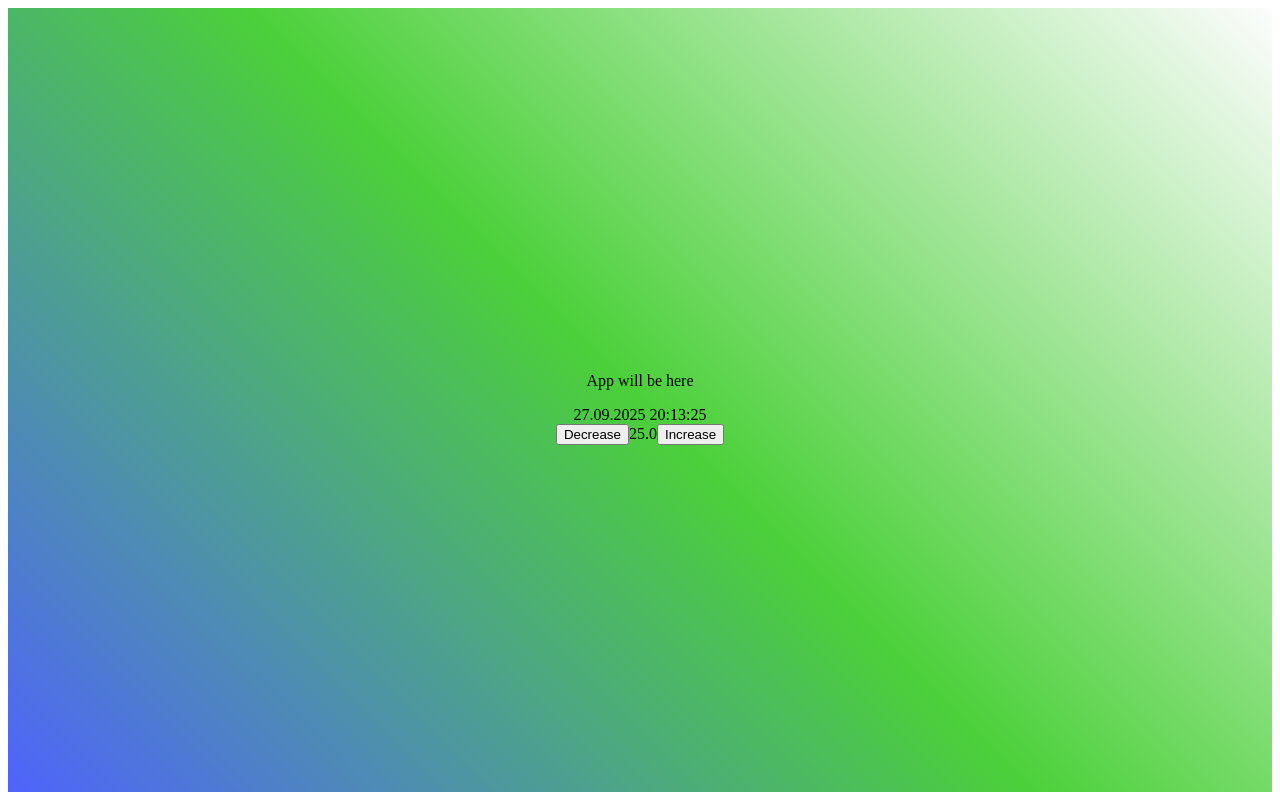
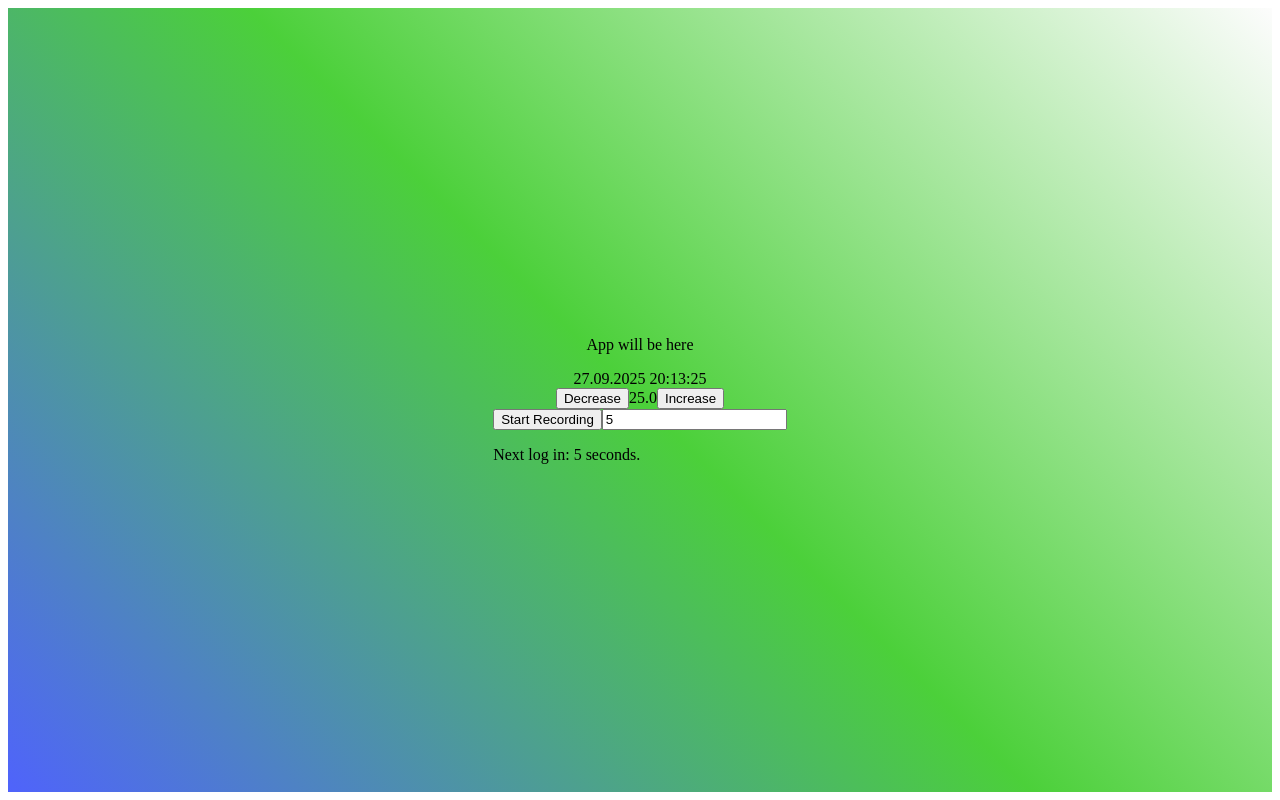
Before and after one commit to gapn/value-recorder-app, a React (Vite) app in the folder client/: page / in a window 1280 px wide. Built offline with nearby package versions, Linux system fonts and the light colour scheme.

Commit message:
feat: Add RecordControl component with logging and display

```diff
--- a/client/src/App.jsx
+++ b/client/src/App.jsx
@@ -2,14 +2,18 @@ import { useState, useEffect } from 'react'
 import './App.css'
 import LiveClock from './components/LiveClock.jsx'
 import ValueControl from './components/ValueControl.jsx'
+import RecordControl from './components/RecordControl.jsx'
 
 function App() {
+
+  const [value, setValue] = useState(25.0);
 
   return (
     <>
       <p>App will be here</p>
       <LiveClock />
-      <ValueControl />
+      <ValueControl value={value} setValue={setValue} />
+      <RecordControl value={value} />
     </>
   );
 }
--- /dev/null
+++ b/client/src/components/RecordControl.jsx
@@ -0,0 +1,78 @@
+import { useState, useEffect, useRef } from 'react'
+
+function RecordControl({ value }) {
+    const [isRecording, setIsRecording] = useState(false);
+    const [recordInterval, setRecordInterval] = useState(5);
+    const [recordedData, setRecordedData] = useState([]);
+    const [countdown, setCountdown] = useState(5);
+
+    const latestValueRef = useRef(value);
+    useEffect(() => {
+        latestValueRef.current = value;
+    }, [value]);
+
+    const toggleRecording = () => {
+        setIsRecording(!isRecording);
+    };
+
+    const handleIntervalChange = (event) => {
+        const newInterval = parseInt(event.target.value, 10);
+        setRecordInterval(newInterval);
+        if (!isRecording) {
+            setCountdown(newInterval);
+        };
+    };
+
+    useEffect(() => {
+        if (!isRecording) {
+            setCountdown(recordInterval);
+            return;
+        };
+
+        const timerId = setInterval(() => {
+            setCountdown(prevCountdown => {
+                if (prevCountdown <= 1) {
+                    const time = new Date();
+                    const day = time.getDate().toString().padStart(2, '0');
+                    const month = (time.getMonth() + 1).toString().padStart(2, '0');
+                    const year = time.getFullYear().toString();
+                    const hour = time.getHours().toString().padStart(2, '0');
+                    const minute = time.getMinutes().toString().padStart(2, '0');
+                    const second = time.getSeconds().toString().padStart(2, '0');
+
+                    const timestamp = `${day}.${month}.${year} ${hour}:${minute}:${second}`;
+                    const logEntry = `${timestamp} ${latestValueRef.current.toFixed(1)}`;
+
+                    setRecordedData(prev => [...prev, logEntry]);
+
+                    return recordInterval;
+                } else {
+                    return prevCountdown - 1;
+                };
+            });
+        }, 1000);
+
+        return () => {
+            clearInterval(timerId);
+        };
+    }, [isRecording, recordInterval]);
+
+    return (
+        <>
+            <div>
+                <button onClick={toggleRecording}>{isRecording ? 'Stop Recording' : 'Start Recording'}</button>
+                <input
+                    type='number'
+                    value={recordInterval}
+                    onChange={handleIntervalChange}
+                />
+                <p>Next log in: {countdown} seconds.</p>
+                {recordedData.map((record, index) => (
+                    <p key={index}>{record}</p>
+                ))}
+            </div>
+        </>
+    );
+}
+
+export default RecordControl
--- a/client/src/components/ValueControl.jsx
+++ b/client/src/components/ValueControl.jsx
@@ -1,13 +1,13 @@
-import { useState, useEffect, useRef } from 'react'
+import { useEffect, useRef } from 'react'
 
-function ValueControl() {
-    const [value, setValue] = useState(25.0);
+function ValueControl({ value, setValue }) {
+
     const divRef = useRef(null);
 
     useEffect(() => {
-        setTimeout(() => {
+        if (divRef.current) {
             divRef.current.focus();
-        }, 0);
+        }
     }, []);
 
     const decreaseValue = () => {
```
Also changed, not shown: 1 other file (tests, documents, lock files or other folders).
